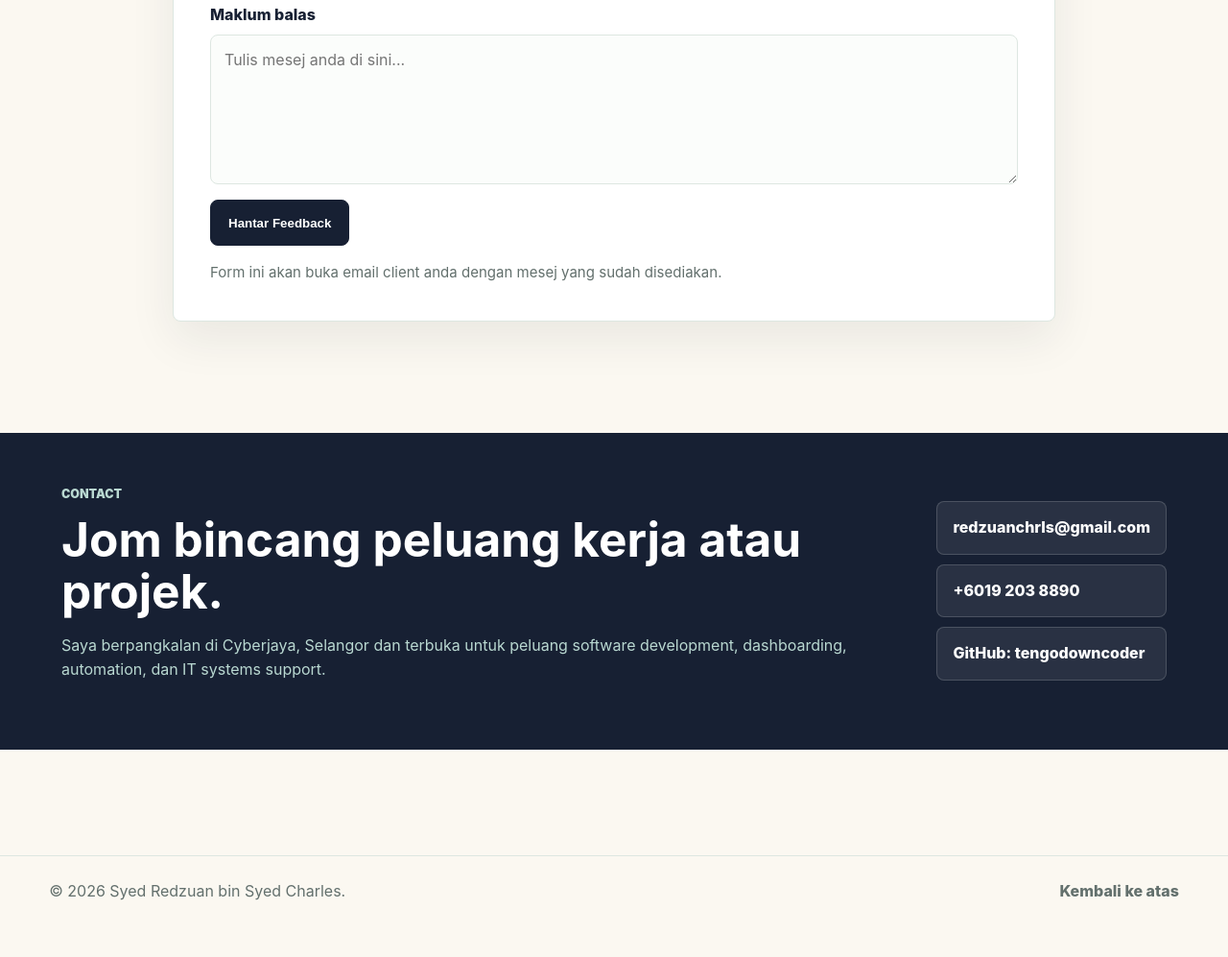
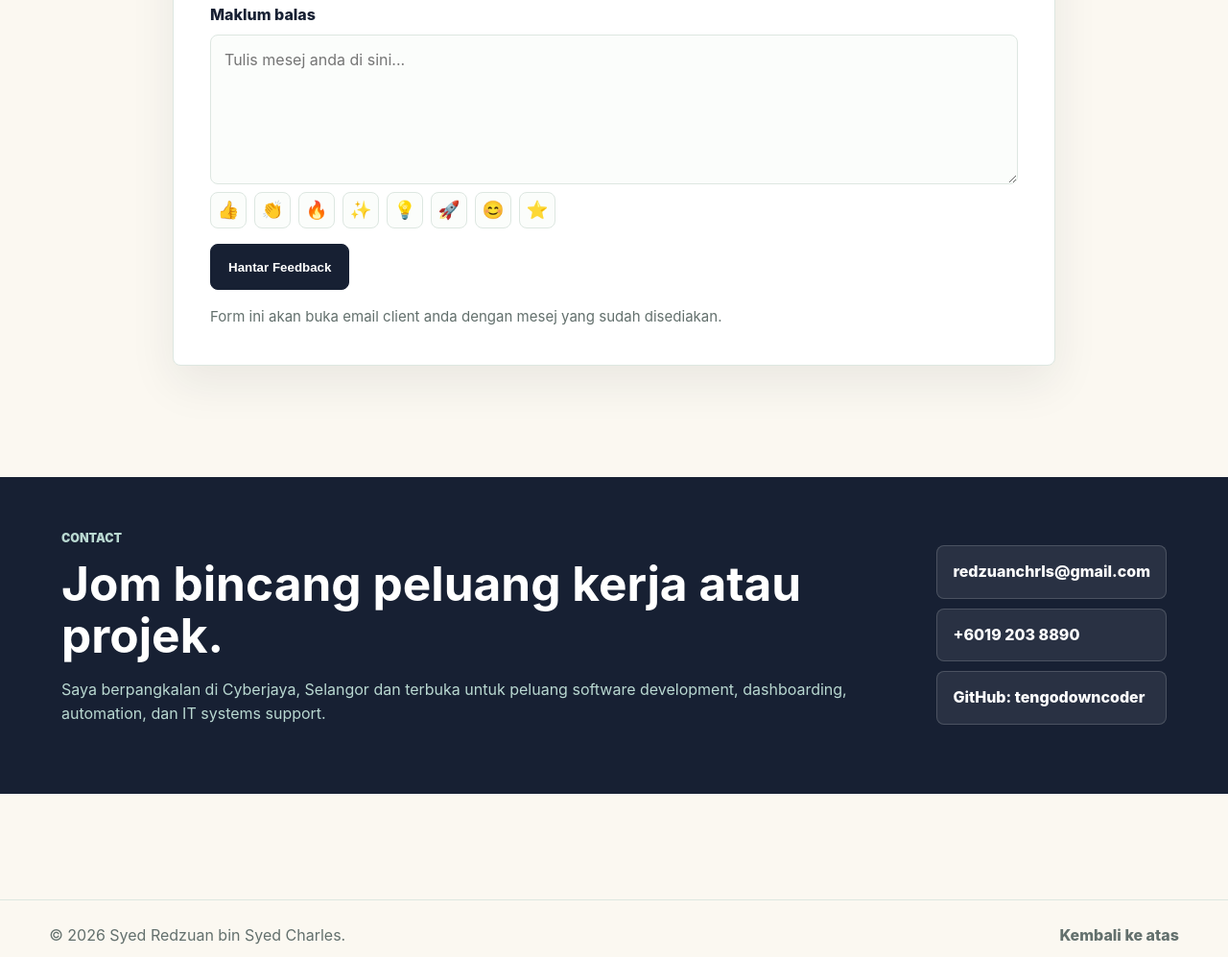
Before and after one commit to tengodowncoder/portfolio-redzuan, a plain HTML site: page index.html in a window 1280 px wide. Shown: the part 6320-7317 px from the top of the page at 96% size. Before the commit the page ends 7285 px from the top, so only its background shows below. Drawn offline with Linux system fonts and the light colour scheme.

Commit message:
Add emoji toolbar to feedback form

```diff
--- a/index.html
+++ b/index.html
@@ -226,8 +226,18 @@
           </div>
           <label>
             <span>Maklum balas</span>
-            <textarea name="message" rows="5" placeholder="Tulis mesej anda di sini..." required></textarea>
+            <textarea id="feedback-message" name="message" rows="5" placeholder="Tulis mesej anda di sini..." required></textarea>
           </label>
+          <div class="emoji-toolbar" aria-label="Pilih emoji untuk feedback">
+            <button type="button" data-emoji="👍">👍</button>
+            <button type="button" data-emoji="👏">👏</button>
+            <button type="button" data-emoji="🔥">🔥</button>
+            <button type="button" data-emoji="✨">✨</button>
+            <button type="button" data-emoji="💡">💡</button>
+            <button type="button" data-emoji="🚀">🚀</button>
+            <button type="button" data-emoji="😊">😊</button>
+            <button type="button" data-emoji="⭐">⭐</button>
+          </div>
           <button class="button primary" type="submit">Hantar Feedback</button>
           <p class="form-note" id="feedback-note" aria-live="polite">
             Form ini akan buka email client anda dengan mesej yang sudah disediakan.
```
